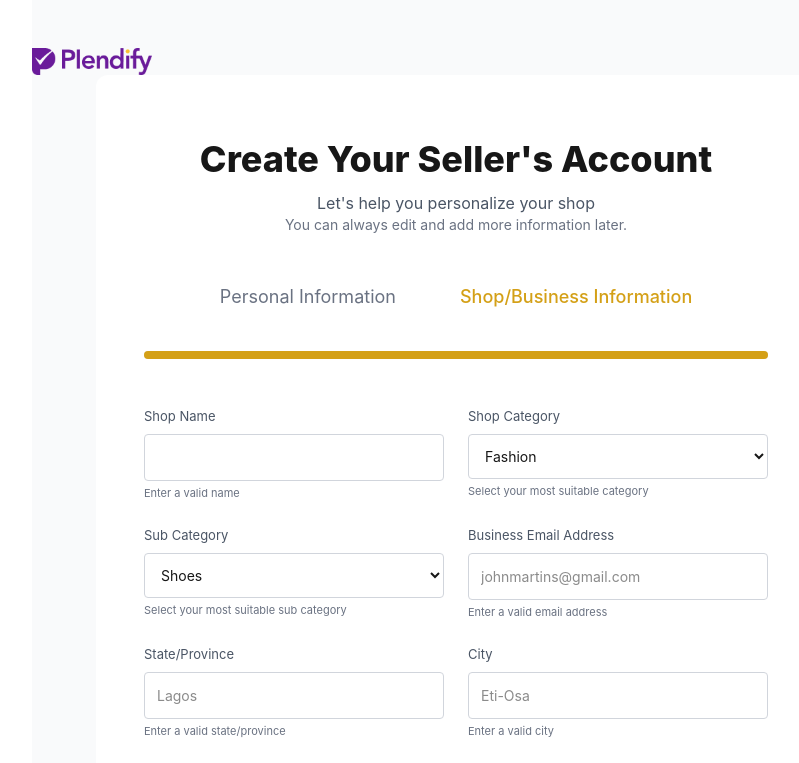
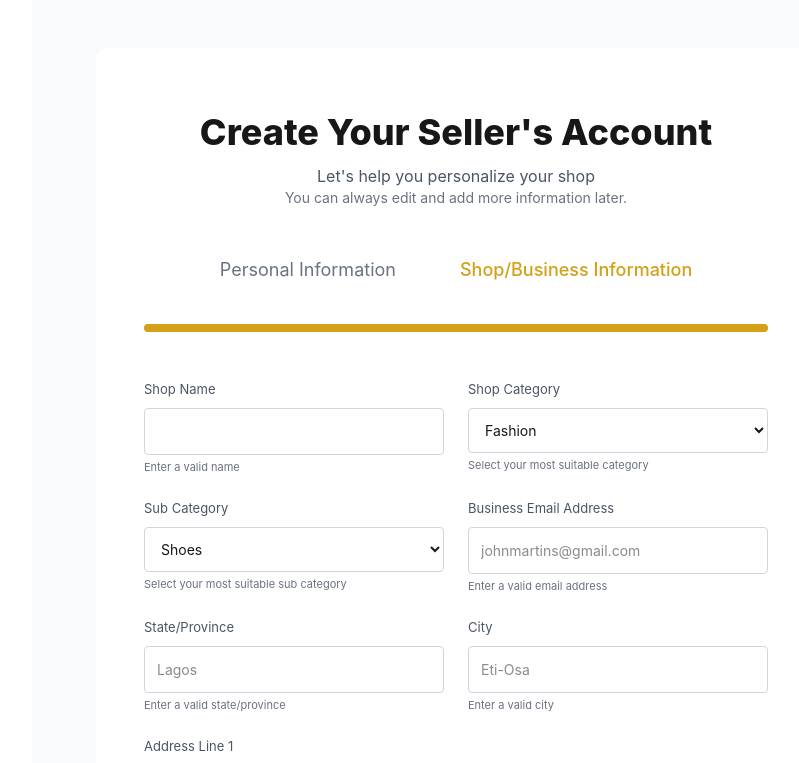
Before and after one commit to techleadpro/ecommerce-deploy, a Next.js app: page /onboarding in a window 1280 px wide. Shown: the top 763 px of the page, without its empty margins (184-983 px from the left). Built offline with nearby package versions, Linux system fonts and the light colour scheme.

Commit message:
additional changes

```diff
--- a/app/onboarding/page.tsx
+++ b/app/onboarding/page.tsx
@@ -10,13 +10,7 @@ export default function CreateSellerAccountPage() {
 		<section className="min-h-screen bg-gray-50 py-12">
 
 
-		<div className="flex items-center gap-2">
-		 <Link href="/">
 
-				<img src="/plendify-logo.png" alt="Plendify Logo" width="120" />
-
-			</Link>
-						</div>
 			<div className='w-full mx-auto max-w-7xl px-16'>
 				<div className='w-180 bg-white py-16 px-12 rounded-xl'>
 					{/* Header */}
```
